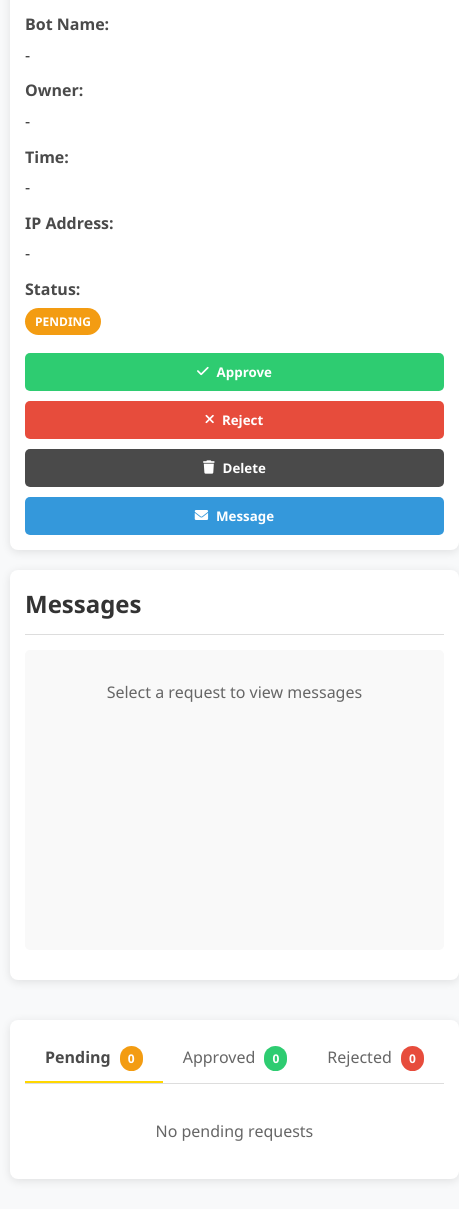
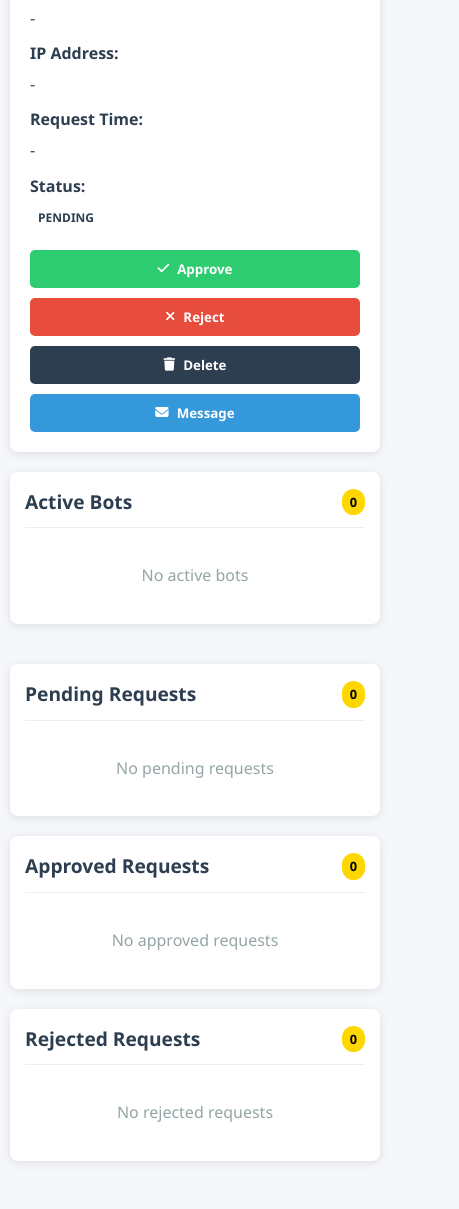
Before and after one commit to VynaaValerie/Auth-verif, a website: page public/index.html in a window 390 px wide. Shown: the part 322-1531 px from the top of the page, 459 px wide, since content can reach past the window. Drawn offline with nearby package versions, Linux system fonts and the light colour scheme; no server answers; files whose address does not match are found by name.

Commit message:
Add files via upload

```diff
--- a/public/index.html
+++ b/public/index.html
@@ -3,21 +3,19 @@
 <head>
     <meta charset="UTF-8">
     <meta name="viewport" content="width=device-width, initial-scale=1.0">
-    <title>Vynaa AI - Authorization Panel</title>
-    <link rel="stylesheet" href="https://cdnjs.cloudflare.com/ajax/libs/font-awesome/6.0.0/css/all.min.css">
-    <link rel="icon" href="/favicon.ico" type="image/x-icon">
+    <title>Vynaa AI - Admin Panel</title>
+    <link rel="stylesheet" href="https://cdnjs.cloudflare.com/ajax/libs/font-awesome/6.4.0/css/all.min.css">
     <style>
         :root {
             --primary: #FFD700;
             --primary-dark: #e6c200;
-            --secondary: #4a4a4a;
+            --secondary: #2c3e50;
             --danger: #e74c3c;
             --success: #2ecc71;
             --info: #3498db;
-            --light-gray: #f5f5f5;
-            --dark-gray: #333;
-            --medium-gray: #ddd;
-            --background: #f8f9fa;
+            --light: #ecf0f1;
+            --dark: #2c3e50;
+            --gray: #95a5a6;
         }
 
         * {
@@ -28,96 +26,106 @@
         }
 
         body {
-            background-color: var(--background);
-            color: var(--dark-gray);
+            background-color: #f5f7fa;
+            color: var(--dark);
             line-height: 1.6;
         }
 
         .container {
-            max-width: 1200px;
+            max-width: 1400px;
             margin: 0 auto;
             padding: 20px;
         }
 
         header {
-            text-align: center;
-            margin-bottom: 30px;
-            padding: 20px 0;
-            border-bottom: 1px solid var(--medium-gray);
             background-color: white;
+            padding: 20px;
             border-radius: 8px;
-            box-shadow: 0 2px 5px rgba(0,0,0,0.05);
+            box-shadow: 0 2px 10px rgba(0,0,0,0.1);
+            margin-bottom: 20px;
+            display: flex;
+            justify-content: space-between;
+            align-items: center;
         }
 
         h1 {
             color: var(--primary);
-            margin-bottom: 10px;
-            font-size: 2.2rem;
+            display: flex;
+            align-items: center;
+            gap: 10px;
         }
 
         .dashboard {
             display: grid;
-            grid-template-columns: 1fr 2fr;
+            grid-template-columns: 1fr 1fr;
             gap: 20px;
         }
 
-        @media (max-width: 768px) {
+        @media (max-width: 1200px) {
             .dashboard {
                 grid-template-columns: 1fr;
             }
         }
 
-        .card {
+        .panel {
             background: white;
             border-radius: 8px;
             box-shadow: 0 2px 10px rgba(0,0,0,0.1);
             padding: 20px;
             margin-bottom: 20px;
-            transition: transform 0.2s, box-shadow 0.2s;
         }
 
-        .card:hover {
-            transform: translateY(-2px);
-            box-shadow: 0 5px 15px rgba(0,0,0,0.1);
-        }
-
-        .card-header {
+        .panel-header {
             display: flex;
             justify-content: space-between;
             align-items: center;
             margin-bottom: 15px;
             padding-bottom: 10px;
-            border-bottom: 1px solid var(--medium-gray);
+            border-bottom: 1px solid #eee;
         }
 
-        .card-title {
+        .panel-title {
             font-size: 1.2rem;
             font-weight: bold;
             color: var(--secondary);
         }
 
-        .request-info {
+        .panel-count {
+            background-color: var(--primary);
+            color: black;
+            padding: 3px 8px;
+            border-radius: 12px;
+            font-size: 0.8rem;
+            font-weight: bold;
+        }
+
+        .request-details {
+            background: white;
+            border-radius: 8px;
+            box-shadow: 0 2px 10px rgba(0,0,0,0.1);
+            padding: 20px;
             margin-bottom: 20px;
         }
 
-        .info-item {
+        .detail-item {
             display: flex;
             margin-bottom: 10px;
         }
 
-        .info-label {
+        .detail-label {
             font-weight: bold;
-            width: 150px;
+            width: 120px;
             color: var(--secondary);
         }
 
-        .info-value {
+        .detail-value {
             flex: 1;
         }
 
         .actions {
             display: flex;
             gap: 10px;
+            margin-top: 20px;
             flex-wrap: wrap;
         }
 
@@ -128,13 +136,12 @@
             cursor: pointer;
             font-weight: bold;
             transition: all 0.3s;
+            display: flex;
+            align-items: center;
+            gap: 8px;
             flex: 1;
             min-width: 120px;
-            text-align: center;
-            display: flex;
-            align-items: center;
             justify-content: center;
-            gap: 8px;
         }
 
         .btn-approve {
@@ -142,17 +149,9 @@
             color: white;
         }
 
-        .btn-approve:hover {
-            background-color: #27ae60;
-        }
-
         .btn-reject {
             background-color: var(--danger);
             color: white;
-        }
-
-        .btn-reject:hover {
-            background-color: #c0392b;
         }
 
         .btn-delete {
@@ -160,139 +159,179 @@
             color: white;
         }
 
-        .btn-delete:hover {
-            background-color: #3a3a3a;
-        }
-
         .btn-message {
             background-color: var(--info);
             color: white;
         }
 
-        .btn-message:hover {
-            background-color: #2980b9;
-        }
-
         .btn:hover {
+            opacity: 0.9;
             transform: translateY(-2px);
-            box-shadow: 0 4px 8px rgba(0,0,0,0.1);
         }
 
         .btn:disabled {
-            opacity: 0.6;
+            opacity: 0.5;
             cursor: not-allowed;
             transform: none;
-            box-shadow: none;
         }
 
-        .requests-container {
-            display: flex;
-            flex-direction: column;
-            gap: 20px;
+        .request-list {
+            max-height: 400px;
+            overflow-y: auto;
+            scrollbar-width: thin;
+            scrollbar-color: var(--primary) #f1f1f1;
         }
 
-        .requests-list {
-            max-height: 400px;
-            overflow-y: auto;
-            margin-top: 10px;
-            scrollbar-width: thin;
-            scrollbar-color: var(--primary) var(--light-gray);
-        }
-
-        .requests-list::-webkit-scrollbar {
+        .request-list::-webkit-scrollbar {
             width: 8px;
         }
 
-        .requests-list::-webkit-scrollbar-track {
-            background: var(--light-gray);
+        .request-list::-webkit-scrollbar-track {
+            background: #f1f1f1;
             border-radius: 10px;
         }
 
-        .requests-list::-webkit-scrollbar-thumb {
+        .request-list::-webkit-scrollbar-thumb {
             background-color: var(--primary);
             border-radius: 10px;
         }
 
         .request-item {
             padding: 15px;
-            border-bottom: 1px solid var(--medium-gray);
-            display: flex;
-            justify-content: space-between;
-            align-items: center;
+            border-bottom: 1px solid #eee;
             cursor: pointer;
             transition: background-color 0.2s;
         }
 
         .request-item:hover {
-            background-color: rgba(0,0,0,0.02);
+            background-color: #f9f9f9;
         }
 
         .request-item:last-child {
             border-bottom: none;
         }
 
-        .request-info {
-            flex: 1;
+        .request-info h3 {
+            margin-bottom: 5px;
+            color: var(--secondary);
         }
 
-        .request-meta {
-            display: flex;
-            gap: 10px;
-            margin: 5px 0;
+        .request-info p {
+            color: var(--gray);
             font-size: 0.9rem;
-            color: #666;
+            margin-bottom: 5px;
         }
 
-        .request-status {
-            padding: 5px 10px;
-            border-radius: 20px;
-            font-size: 12px;
+        .request-info small {
+            color: var(--gray);
+            font-size: 0.8rem;
+        }
+
+        .request-actions {
+            display: flex;
+            align-items: center;
+            gap: 10px;
+        }
+
+        .status-badge {
+            padding: 3px 8px;
+            border-radius: 12px;
+            font-size: 0.75rem;
             font-weight: bold;
             text-transform: uppercase;
         }
 
-        .status-pending {
+        .status-badge.pending {
             background-color: #f39c12;
             color: white;
         }
 
-        .status-approved {
+        .status-badge.approved {
             background-color: var(--success);
             color: white;
         }
 
-        .status-rejected {
+        .status-badge.rejected {
             background-color: var(--danger);
             color: white;
         }
 
-        .empty-message {
+        .empty {
             padding: 20px;
             text-align: center;
-            color: #666;
+            color: var(--gray);
+        }
+
+        .bot-item {
+            padding: 15px;
+            border-bottom: 1px solid #eee;
+            display: flex;
+            justify-content: space-between;
+            align-items: center;
+        }
+
+        .bot-item:last-child {
+            border-bottom: none;
+        }
+
+        .bot-info h3 {
+            margin-bottom: 5px;
+            color: var(--secondary);
+        }
+
+        .bot-info p {
+            color: var(--gray);
+            font-size: 0.9rem;
+            margin-bottom: 5px;
+        }
+
+        .bot-info small {
+            color: var(--gray);
+            font-size: 0.8rem;
+        }
+
+        .bot-status {
+            width: 12px;
+            height: 12px;
+            border-radius: 50%;
+        }
+
+        .bot-status.online {
+            background-color: var(--success);
+            box-shadow: 0 0 5px var(--success);
+        }
+
+        .bot-status.offline {
+            background-color: var(--danger);
         }
 
         .modal {
-            display: none;
             position: fixed;
             top: 0;
             left: 0;
             width: 100%;
             height: 100%;
             background-color: rgba(0,0,0,0.5);
-            z-index: 1000;
+            display: flex;
             justify-content: center;
             align-items: center;
+            z-index: 1000;
+            opacity: 0;
+            pointer-events: none;
+            transition: opacity 0.3s;
+        }
+
+        .modal.show {
+            opacity: 1;
+            pointer-events: all;
         }
 
         .modal-content {
             background: white;
             padding: 25px;
-            border-radius: 10px;
+            border-radius: 8px;
             width: 90%;
             max-width: 500px;
-            max-height: 90vh;
-            overflow-y: auto;
             box-shadow: 0 5px 15px rgba(0,0,0,0.3);
         }
 
@@ -301,24 +340,14 @@
             justify-content: space-between;
             align-items: center;
             margin-bottom: 20px;
-            padding-bottom: 10px;
-            border-bottom: 1px solid var(--medium-gray);
         }
 
         .modal-header h3 {
-            margin: 0;
             color: var(--secondary);
         }
 
-        .close-modal {
-            font-size: 24px;
-            cursor: pointer;
-            color: #666;
-            transition: color 0.2s;
-        }
-
-        .close-modal:hover {
-            color: var(--dark-gray);
+        .modal-body {
+            margin-bottom: 20px;
         }
 
         .form-group {
@@ -335,12 +364,11 @@
         .form-group textarea {
             width: 100%;
             padding: 12px;
-            border: 1px solid var(--medium-gray);
+            border: 1px solid #ddd;
             border-radius: 5px;
-            font-family: inherit;
             min-height: 150px;
             resize: vertical;
-            transition: border-color 0.3s;
+            font-family: inherit;
         }
 
         .form-group textarea:focus {
@@ -349,186 +377,11 @@
             box-shadow: 0 0 0 2px rgba(255, 215, 0, 0.2);
         }
 
-        .messages-container {
-            height: 300px;
-            overflow-y: auto;
-            padding: 10px;
-            background-color: #f9f9f9;
-            border-radius: 5px;
-            margin-bottom: 15px;
-            display: flex;
-            flex-direction: column;
-            gap: 10px;
-            scrollbar-width: thin;
-            scrollbar-color: var(--primary) var(--light-gray);
-        }
-
-        .messages-container::-webkit-scrollbar {
-            width: 8px;
-        }
-
-        .messages-container::-webkit-scrollbar-track {
-            background: var(--light-gray);
-            border-radius: 10px;
-        }
-
-        .messages-container::-webkit-scrollbar-thumb {
-            background-color: var(--primary);
-            border-radius: 10px;
-        }
-
-        .message {
-            padding: 12px 15px;
-            border-radius: 8px;
-            max-width: 80%;
-            position: relative;
-            animation: fadeIn 0.3s ease-out;
-        }
-
-        @keyframes fadeIn {
-            from { opacity: 0; transform: translateY(10px); }
-            to { opacity: 1; transform: translateY(0); }
-        }
-
-        .admin-message {
-            background-color: var(--primary);
-            color: black;
-            align-self: flex-end;
-            border-top-right-radius: 0;
-        }
-
-        .bot-message {
-            background-color: white;
-            border: 1px solid var(--medium-gray);
-            align-self: flex-start;
-            border-top-left-radius: 0;
-        }
-
-        .message-content {
-            margin-bottom: 5px;
-            word-break: break-word;
-        }
-
-        .message-time {
-            font-size: 0.75rem;
-            color: #666;
-            text-align: right;
-        }
-
-        .tabs {
-            display: flex;
-            border-bottom: 1px solid var(--medium-gray);
-            margin-bottom: 15px;
-        }
-
-        .tab {
-            padding: 10px 20px;
-            cursor: pointer;
-            border-bottom: 2px solid transparent;
-            transition: all 0.2s;
-            font-weight: 500;
-            color: #666;
-        }
-
-        .tab:hover {
-            color: var(--secondary);
-        }
-
-        .tab.active {
-            border-bottom: 2px solid var(--primary);
-            font-weight: bold;
-            color: var(--secondary);
-        }
-
-        .tab-content {
-            display: none;
-        }
-
-        .tab-content.active {
-            display: block;
-        }
-
-        .status-badge {
-            display: inline-block;
-            padding: 3px 8px;
-            border-radius: 12px;
-            font-size: 0.75rem;
-            font-weight: bold;
-            margin-left: 5px;
-        }
-
-        .badge-pending {
-            background-color: #f39c12;
-            color: white;
-        }
-
-        .badge-approved {
-            background-color: var(--success);
-            color: white;
-        }
-
-        .badge-rejected {
-            background-color: var(--danger);
-            color: white;
-        }
-
-        @media (max-width: 600px) {
-            .info-item {
-                flex-direction: column;
-            }
-
-            .info-label {
-                width: 100%;
-                margin-bottom: 5px;
-            }
-
-            .actions {
-                flex-direction: column;
-            }
-
-            .btn {
-                width: 100%;
-            }
-
-            .tabs {
-                overflow-x: auto;
-                white-space: nowrap;
-                -webkit-overflow-scrolling: touch;
-            }
-        }
-
-        /* Animation for new requests */
-        @keyframes pulse {
-            0% { box-shadow: 0 0 0 0 rgba(255, 215, 0, 0.7); }
-            70% { box-shadow: 0 0 0 10px rgba(255, 215, 0, 0); }
-            100% { box-shadow: 0 0 0 0 rgba(255, 215, 0, 0); }
-        }
-
-        .new-request {
-            animation: pulse 2s infinite;
-        }
-
-        /* Loading spinner */
-        .spinner {
-            display: inline-block;
-            width: 20px;
-            height: 20px;
-            border: 3px solid rgba(255,255,255,.3);
-            border-radius: 50%;
-            border-top-color: white;
-            animation: spin 1s ease-in-out infinite;
-        }
-
-        @keyframes spin {
-            to { transform: rotate(360deg); }
-        }
-
-        /* Toast notification */
         .toast {
             position: fixed;
             bottom: 20px;
             right: 20px;
-            background-color: #333;
+            background-color: var(--dark);
             color: white;
             padding: 12px 24px;
             border-radius: 4px;
@@ -544,19 +397,42 @@
             opacity: 1;
         }
 
-        /* Responsive adjustments */
-        @media (max-width: 480px) {
+        .toast.success {
+            background-color: var(--success);
+        }
+
+        .toast.error {
+            background-color: var(--danger);
+        }
+
+        .toast.info {
+            background-color: var(--info);
+        }
+
+        @media (max-width: 768px) {
             .container {
                 padding: 10px;
             }
 
-            .card {
+            .panel {
                 padding: 15px;
             }
 
-            .modal-content {
-                width: 95%;
-                padding: 15px;
+            .actions {
+                flex-direction: column;
+            }
+
+            .btn {
+                width: 100%;
+            }
+
+            .detail-item {
+                flex-direction: column;
+            }
+
+            .detail-label {
+                width: 100%;
+                margin-bottom: 5px;
             }
         }
     </style>
@@ -564,79 +440,92 @@
 <body>
     <div class="container">
         <header>
-            <h1><i class="fas fa-robot"></i> Vynaa AI Authorization</h1>
-            <p>Control panel for managing WhatsApp bot permissions</p>
+            <h1><i class="fas fa-robot"></i> Vynaa AI Admin Panel</h1>
+            <div class="panel-count" id="active-count">0 Active</div>
         </header>
 
         <div class="dashboard">
             <div>
-                <div class="card">
-                    <div class="card-header">
+                <div class="request-details">
                     <h2>Request Details</h2>
+                    <div class="detail-item">
+                        <div class="detail-label">Bot Name:</div>
+                        <div class="detail-value" id="bot-name">-</div>
                     </div>
-                    <div class="request-info">
-                        <div class="info-item">
-                            <span class="info-label">Bot Name:</span>
-                            <span class="info-value" id="bot-name">-</span>
+                    <div class="detail-item">
+                        <div class="detail-label">Owner:</div>
+                        <div class="detail-value" id="bot-owner">-</div>
                     </div>
-                        <div class="info-item">
-                            <span class="info-label">Owner:</span>
-                            <span class="info-value" id="bot-owner">-</span>
+                    <div class="detail-item">
+                        <div class="detail-label">IP Address:</div>
+                        <div class="detail-value" id="bot-ip">-</div>
                     </div>
-                        <div class="info-item">
-                            <span class="info-label">Time:</span>
-                            <span class="info-value" id="request-time">-</span>
+                    <div class="detail-item">
+                        <div class="detail-label">Request Time:</div>
+                        <div class="detail-value" id="request-time">-</div>
                     </div>
-                        <div class="info-item">
-                            <span class="info-label">IP Address:</span>
-                            <span class="info-value" id="request-ip">-</span>
-                        </div>
-                        <div class="info-item">
-                            <span class="info-label">Status:</span>
-                            <span class="info-value"><span class="request-status status-pending" id="request-status">PENDING</span></span>
+                    <div class="detail-item">
+                        <div class="detail-label">Status:</div>
+                        <div class="detail-value">
+                            <span class="status-badge" id="request-status">PENDING</span>
                         </div>
                     </div>
 
                     <div class="actions">
-                        <button class="btn btn-approve" id="btn-approve"><i class="fas fa-check"></i> Approve</button>
-                        <button class="btn btn-reject" id="btn-reject"><i class="fas fa-times"></i> Reject</button>
-                        <button class="btn btn-delete" id="btn-delete"><i class="fas fa-trash"></i> Delete</button>
-                        <button class="btn btn-message" id="btn-message"><i class="fas fa-envelope"></i> Message</button>
+                        <button class="btn btn-approve" id="btn-approve">
+                            <i class="fas fa-check"></i> Approve
+                        </button>
+                        <button class="btn btn-reject" id="btn-reject">
+                            <i class="fas fa-times"></i> Reject
+                        </button>
+                        <button class="btn btn-delete" id="btn-delete">
+                            <i class="fas fa-trash"></i> Delete
+                        </button>
+                        <button class="btn btn-message" id="btn-message">
+                            <i class="fas fa-envelope"></i> Message
+                        </button>
                     </div>
                 </div>
 
-                <div class="card">
-                    <div class="card-header">
-                        <h2>Messages</h2>
+                <div class="panel">
+                    <div class="panel-header">
+                        <h3 class="panel-title">Active Bots</h3>
+                        <div class="panel-count" id="active-bots-count">0</div>
                     </div>
-                    <div id="messages-container" class="messages-container">
-                        <div class="empty-message">Select a request to view messages</div>
+                    <div class="request-list" id="active-bots-list">
+                        <div class="empty">No active bots</div>
                     </div>
                 </div>
             </div>
 
-            <div class="card">
-                <div class="tabs">
-                    <div class="tab active" data-tab="pending">Pending <span class="status-badge badge-pending" id="pending-count">0</span></div>
-                    <div class="tab" data-tab="approved">Approved <span class="status-badge badge-approved" id="approved-count">0</span></div>
-                    <div class="tab" data-tab="rejected">Rejected <span class="status-badge badge-rejected" id="rejected-count">0</span></div>
+            <div>
+                <div class="panel">
+                    <div class="panel-header">
+                        <h3 class="panel-title">Pending Requests</h3>
+                        <div class="panel-count" id="pending-count">0</div>
                     </div>
-
-                <div class="tab-content active" id="pending-list">
-                    <div class="requests-list">
-                        <div class="empty-message">No pending requests</div>
+                    <div class="request-list" id="pending-list">
+                        <div class="empty">No pending requests</div>
                     </div>
                 </div>
 
-                <div class="tab-content" id="approved-list">
-                    <div class="requests-list">
-                        <div class="empty-message">No approved requests</div>
+                <div class="panel">
+                    <div class="panel-header">
+                        <h3 class="panel-title">Approved Requests</h3>
+                        <div class="panel-count" id="approved-count">0</div>
+                    </div>
+                    <div class="request-list" id="approved-list">
+                        <div class="empty">No approved requests</div>
                     </div>
                 </div>
 
-                <div class="tab-content" id="rejected-list">
-                    <div class="requests-list">
-                        <div class="empty-message">No rejected requests</div>
+                <div class="panel">
+                    <div class="panel-header">
+                        <h3 class="panel-title">Rejected Requests</h3>
+                        <div class="panel-count" id="rejected-count">0</div>
+                    </div>
+                    <div class="request-list" id="rejected-list">
+                        <div class="empty">No rejected requests</div>
                     </div>
                 </div>
             </div>
@@ -648,13 +537,17 @@
         <div class="modal-content">
             <div class="modal-header">
                 <h3>Send Message to Bot</h3>
-                <span class="close-modal">&times;</span>
+                <i class="fas fa-times close-modal"></i>
             </div>
+            <div class="modal-body">
                 <div class="form-group">
-                <label for="message-text">Message:</label>
-                <textarea id="message-text" placeholder="Write your message to the bot..." autofocus></textarea>
+                    <label for="message-input">Message:</label>
+                    <textarea id="message-input" placeholder="Type your message here..."></textarea>
                 </div>
-            <button class="btn btn-message" id="send-message"><i class="fas fa-paper-plane"></i> Send</button>
+            </div>
+            <button class="btn btn-message" id="send-message">
+                <i class="fas fa-paper-plane"></i> Send Message
+            </button>
         </div>
     </div>
 
```
Lines whose indentation alone changed are shown as unchanged.
